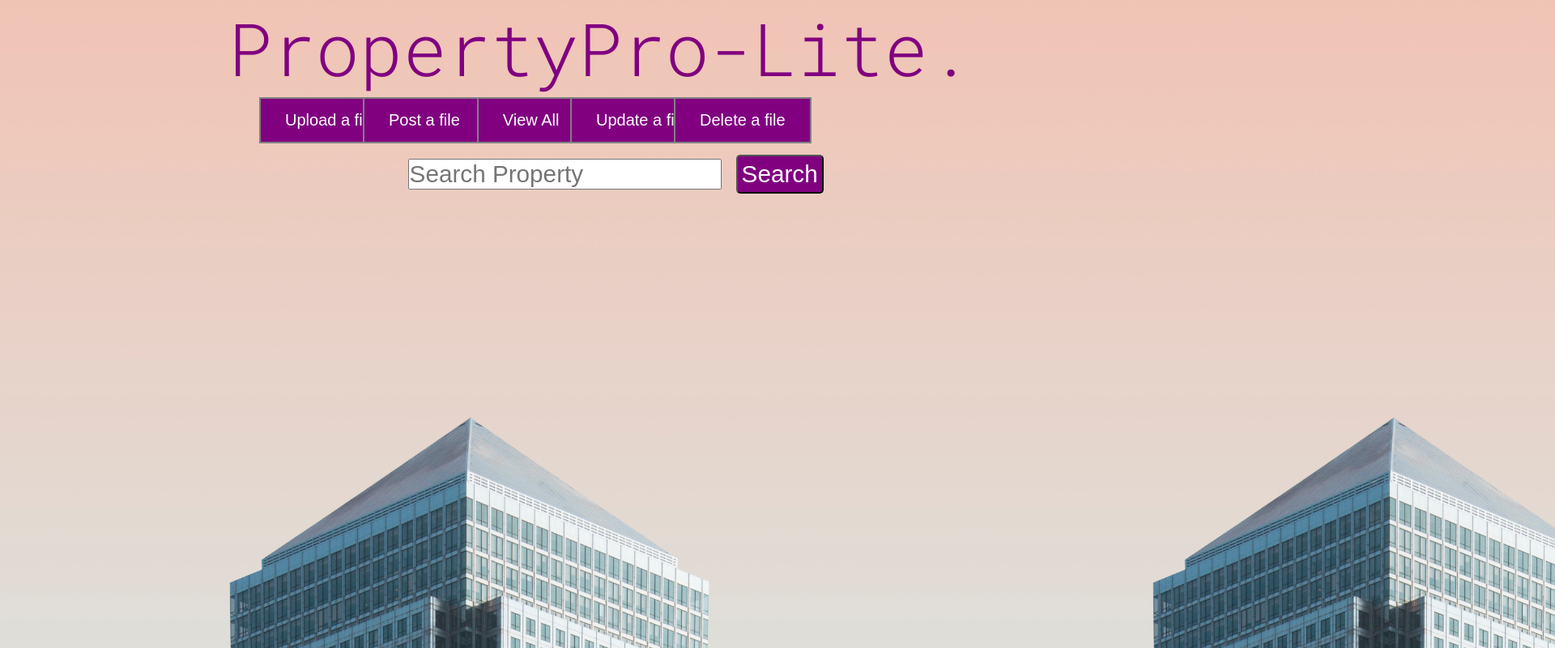
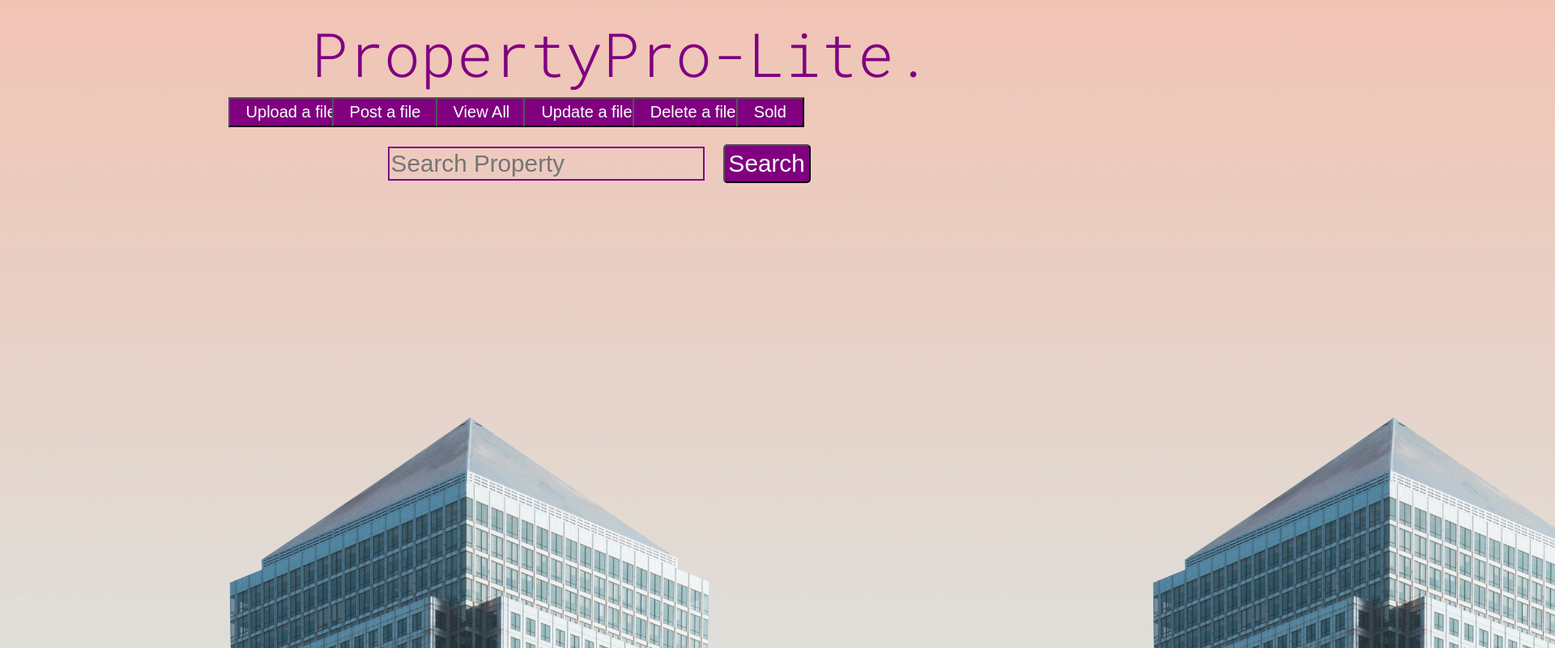
Before and after one commit to Moses-Omondi/PropertyPro-lite, a plain HTML site: page UI/agent.html in a window 1280 px wide. Shown: the top 800 px of the page at 81% size, 1920 px wide, since content can reach past the window. Drawn offline with Linux system fonts and the light colour scheme.

Commit message:
"Update functionalities UI"

```diff
--- a/UI/agent.html
+++ b/UI/agent.html
@@ -34,6 +34,10 @@
             <button class = "delete">Delete a file</button>
         </div>
 
+        <div class = "post-sold">
+            <button class = "sold">Sold</button>
+        </div>
+
         <div class="search-prop">
             <form action="update.html" method="post"></form>
             <input type = "number" name = "" placeholder = "Search Property">
--- a/UI/style.css
+++ b/UI/style.css
@@ -69,10 +69,11 @@ h2{
    border-radius: 5px;
 }
 
+.search-prop input[type = "number"],
 .container input[type = "text"], .container input[type = "text"], .container input[type = "password"]{
     background: none;
     border: 2px solid purple;
-    padding: 5px;
+    padding: 2px;
     margin: 5px;
 }
 
@@ -83,11 +84,14 @@ h2{
     background-color: purple;
  }
 
- .post-header{
+ .post-header h1{
     position: absolute;
-    margin-left: 35%;
+    top: 2%;
+    margin-left: 30%;
+    font-size: 75px;
  }
 
+ .post-sold,
  .post-home,
  .post-delete
  .post-update,
@@ -98,15 +102,15 @@ h2{
      height: 20px;
  }
 
+ .sold,
  .home,
  .delete,
  .update,
  .edit,
  .upload{
-     border: 2px solid gray;
      color: white;
      background-color: purple;
-     padding: 15px 30px;
+     padding: 5px 20px;
      font-size: 20px;
  }
  .post-image input[type = file]{
@@ -120,35 +124,40 @@ h2{
  .post-image{
      position: absolute;
      top: 15%;
-     left: 25%;
+     left: 22%;
  }
 
  .post-edit{
     position: absolute;
     top: 15%;
-    left: 35%;
+    left: 32%;
 }
 
 .post-home{
     position: absolute;
     top: 15%;
-    left: 46%;
+    left: 42%;
 }
 
 .post-update{
      position: absolute;
      top: 15%;
-     left: 55%;
+     left: 50.5%;
  }
 
  .post-delete{
     position: absolute;
     top: 15%;
-    left: 65%;
+    left: 61%;
+}
+
+.post-sold{
+    position: absolute;
+    top: 15%;
+    left: 71%;
 }
 
 .search-prop{
     top: 22%;
     left: -5%;
-    padding: 15px 30px;
 }
```
